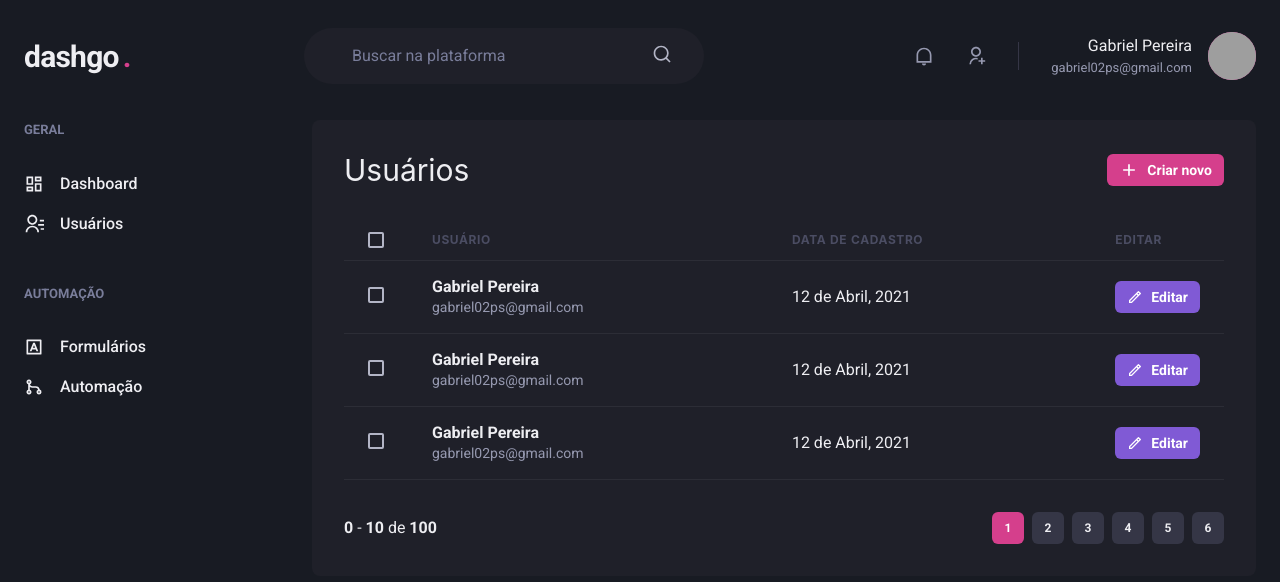
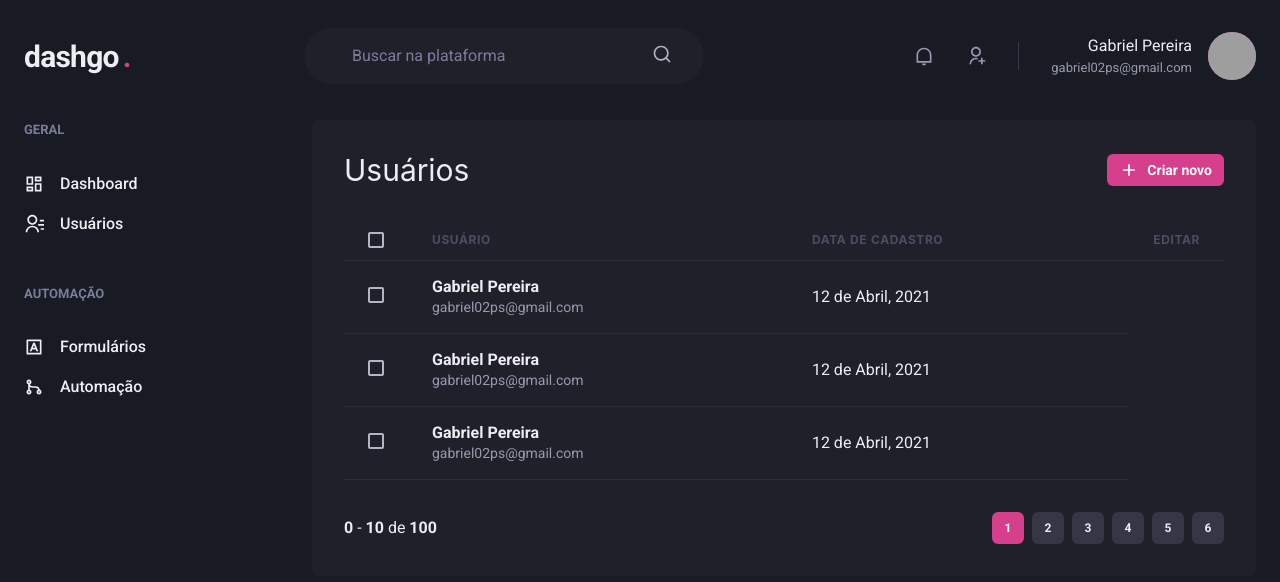
Before and after one commit to Gabriel02ps/dashgo, a Next.js app: page /users in a window 1280 px wide. Shown: the top 582 px of the page. Built offline with nearby package versions, Linux system fonts and the light colour scheme; grey boxes are pictures that could not be loaded.

Commit message:
implementing responsiveness

```diff
--- a/src/components/Graphics/Graphic.tsx
+++ b/src/components/Graphics/Graphic.tsx
@@ -65,7 +65,7 @@
 export default function Graphic({ name }: GrapichProps) {
   return (
     <Box
-      padding='8'
+      padding={['6' , '8']}
       bg='gray.800'
       borderRadius={8}
       paddingBottom='4'
--- a/src/components/Header/Logo.tsx
+++ b/src/components/Header/Logo.tsx
@@ -3,7 +3,7 @@
 export default function Logo() {
   return (
     <Text
-        fontSize='3xl'
+        fontSize={['2xl' , '3xl']}
         fontWeight='bold'
         letterSpacing='tight'
         width='64'
--- a/src/components/Header/NotificationsNav.tsx
+++ b/src/components/Header/NotificationsNav.tsx
@@ -4,9 +4,9 @@
 export default function NotificationsNav() {
   return (
     <HStack
-          spacing='8'
-          marginX='8'
-          paddingRight='8'
+          spacing={['6', '8']}
+          marginX={['6', '8']}
+          paddingRight={['6', '8']}
           paddingY='1'
           color='gray.300'
           borderRightWidth={1}
--- a/src/components/Header/Profile.tsx
+++ b/src/components/Header/Profile.tsx
@@ -1,17 +1,19 @@
 import { Avatar, Box, Flex, Text } from '@chakra-ui/react'
-import React from 'react'
 
-export default function Profile() {
+interface ProfileProps {
+  showProfileData?: boolean;
+}
+export default function Profile({ showProfileData = true }: ProfileProps) {
   return (
-    <Flex
-          alignItems='center'
-        >
+    <Flex alignItems='center'>
+      { showProfileData && (
         <Box marginRight='4' textAlign='right'>
         <Text>Gabriel Pereira</Text>
         <Text color='gray.300' fontSize='small'>
           gabriel02ps@gmail.com
         </Text>
       </Box>
+      )}
 
       <Avatar size='md' name='Gabriel Pereira' src='https://github.com/gabriel02ps.png'/>
     </Flex>
--- a/src/components/Header/index.tsx
+++ b/src/components/Header/index.tsx
@@ -1,4 +1,6 @@
-import { Flex} from "@chakra-ui/react"
+import { Flex, Icon, IconButton, useBreakpointValue} from "@chakra-ui/react"
+import { RiMenuLine } from "react-icons/ri"
+import { useSidebarDrawer } from "../../contexts/SidebarDrawerContext"
 import Logo from "./Logo"
 import NotificationsNav from "./NotificationsNav"
 import Profile from "./Profile"
@@ -6,6 +8,13 @@
 
 
 export default function Header() {
+  const { onOpen } = useSidebarDrawer()
+
+  const isWideVersion = useBreakpointValue({
+    base: false,
+    lg: true,
+  })
+
   return (
     <Flex
       as='header'
@@ -17,13 +26,25 @@
       paddingX='6'
       alignItems='center'
     >
+      {!isWideVersion && (
+        <IconButton
+          aria-label='Open navigation'
+          icon={<Icon as={RiMenuLine}/>}
+          fontSize='24'
+          variant='unstyled'
+          onClick={onOpen}
+          marginRight='2'
+        >
+        </IconButton>
+      )}
+
       <Logo />
 
-      <Search />
+      { isWideVersion && <Search />}
 
       <Flex alignItems='center' marginLeft='auto'>
         <NotificationsNav />
-        <Profile />
+        <Profile showProfileData={isWideVersion}/>
       </Flex>
 
     </Flex>
--- a/src/components/Pagination/index.tsx
+++ b/src/components/Pagination/index.tsx
@@ -4,7 +4,7 @@
 export default function Pagination() {
   return (
     <Stack
-      direction='row'
+      direction={['column' ,'row']}
       marginTop='8'
       justifyContent='space-between'
       alignItems='center'
--- /dev/null
+++ b/src/components/Sidebar/SidebarNav.tsx
@@ -0,0 +1,23 @@
+import { Stack } from '@chakra-ui/react'
+import React from 'react'
+import { RiContactsLine, RiDashboardLine, RiGitMergeLine, RiInputMethodLine } from 'react-icons/ri'
+import NavLink from './NavLink'
+import NavSection from './NavSection'
+
+export default function SidebarNav() {
+  return (
+    <Stack spacing='12' alignItems='flex-start'>
+
+        <NavSection title='geral'>
+          <NavLink icon={RiDashboardLine}>Dashboard</NavLink>
+          <NavLink icon={RiContactsLine}>Usuários</NavLink>
+        </NavSection>
+
+        <NavSection title='automação'>
+          <NavLink icon={RiInputMethodLine}>Formulários</NavLink>
+          <NavLink icon={RiGitMergeLine}>Automação</NavLink>
+        </NavSection>
+
+      </Stack>
+  )
+}
--- /dev/null
+++ b/src/contexts/SidebarDrawerContext.tsx
@@ -0,0 +1,28 @@
+import { useDisclosure, UseDisclosureReturn } from "@chakra-ui/react";
+import { useRouter } from "next/router";
+import { createContext, ReactNode, useContext, useEffect } from "react";
+
+interface sidebarDrawerProviderProps {
+  children: ReactNode;
+}
+
+type SidebarDrawerContextData = UseDisclosureReturn
+
+const SidebarDrawerContext = createContext({} as SidebarDrawerContextData);
+
+export function SidebarDrawerProvider({ children }: sidebarDrawerProviderProps) {
+  const disclosure = useDisclosure()
+  const router = useRouter()
+
+  useEffect(() => {
+    disclosure.onClose()
+  }, [router.asPath])
+
+  return (
+    <SidebarDrawerContext.Provider value={disclosure}>
+      {children}
+    </SidebarDrawerContext.Provider>
+  )
+}
+
+export const useSidebarDrawer = () => useContext(SidebarDrawerContext)
--- a/src/pages/_app.tsx
+++ b/src/pages/_app.tsx
@@ -1,11 +1,14 @@
 import {AppProps} from 'next/app'
 import {ChakraProvider} from '@chakra-ui/react'
 import { theme } from '../styles/theme'
+import { SidebarDrawerProvider } from '../contexts/SidebarDrawerContext'
 
 function MyApp({ Component, pageProps }: AppProps) {
   return(
   <ChakraProvider theme={theme}>
-    <Component {...pageProps} />
+    <SidebarDrawerProvider>
+      <Component {...pageProps} />
+    </SidebarDrawerProvider>
   </ChakraProvider>
   )
 }
--- a/src/pages/users/create.tsx
+++ b/src/pages/users/create.tsx
@@ -18,18 +18,18 @@
       >
         <Sidebar />
 
-        <Box flex='1' borderRadius={8} bg='gray.800' padding='8'>
+        <Box flex='1' borderRadius={8} bg='gray.800' padding={['6' , '8']}>
           <Heading size='lg' fontWeight='normal'>Criar usuário</Heading>
 
           <Divider marginY='6' borderColor='gray.700'/>
 
           <VStack spacing='8'>
-            <SimpleGrid minChildWidth='240px' spacing='8' width='100%'>
+            <SimpleGrid minChildWidth='240px' spacing={['6' , '8']} width='100%'>
               <Input name='name' label='Nome completo'/>
               <Input name='email' type='email' label='Email'/>
             </SimpleGrid>
 
-            <SimpleGrid minChildWidth='240px' spacing='8' width='100%'>
+            <SimpleGrid minChildWidth='240px' spacing={['6' , '8']} width='100%'>
               <Input name='password' type='password' label='Senha'/>
               <Input name='password_confirmation' type='password' label='Confirme sua senha'/>
             </SimpleGrid>
--- a/src/pages/users/index.tsx
+++ b/src/pages/users/index.tsx
@@ -1,10 +1,15 @@
-import { Box, Button, Checkbox, Flex, Heading, Icon, Table, Tbody, Td, Text, Th, Thead, Tr } from "@chakra-ui/react";
+import { Box, Button, Checkbox, Flex, Heading, Icon, Table, Tbody, Td, Text, Th, Thead, Tr, useBreakpointValue } from "@chakra-ui/react";
 import { RiAddLine, RiPencilLine } from "react-icons/ri";
 import Header from "../../components/Header";
 import Pagination from "../../components/Pagination";
 import { Sidebar } from "../../components/Sidebar";
 
 export default function UserList() {
+  const isWideVersion = useBreakpointValue({
+    base: false,
+    lg: true,
+  })
+
   return (
     <Box>
       <Header />
@@ -30,89 +35,53 @@
           <Table colorScheme='whiteAlpha'>
             <Thead>
               <Tr>
-                <Th paddingX='6' color='gray.300' width='8'>
+                <Th paddingX={['4', '4', '6' ]} color='gray.300' width='8'>
                   <Checkbox colorScheme='pink'/>
                 </Th>
                 <Th>Usuário</Th>
-                <Th>Data de cadastro</Th>
-                <Th width='8'>Editar</Th>
+                { isWideVersion && <Th>Data de cadastro</Th>}
+                { isWideVersion && <Th width='8'>Editar</Th>}
               </Tr>
             </Thead>
             <Tbody>
               <Tr>
-                <Td paddingX='6'>
+                <Td paddingX={['4', '4', '6' ]} >
                   <Checkbox colorScheme='pink'/>
                 </Td>
-                <Td paddingX='6'>
+                <Td paddingX={['4', '4', '6' ]} >
                   <Box>
                     <Text fontWeight='bold'>Gabriel Pereira</Text>
                     <Text fontSize='sm' color='gray.300'>gabriel02ps@gmail.com</Text>
                   </Box>
                 </Td>
-                <Td>12 de Abril, 2021</Td>
-                <Td>
-                 <Button
-                    as='a'
-                    size='sm'
-                    fontSize='sm'
-                    colorScheme='purple'
-                    leftIcon={<Icon
-                    as={RiPencilLine}
-                    fontSize='16'/>}
-                  >
-                     Editar
-                 </Button>
-                </Td>
+                { isWideVersion && <Td>12 de Abril, 2021</Td>}
+
               </Tr>
               <Tr>
-                <Td paddingX='6'>
+                <Td paddingX={['4', '4', '6' ]} >
                   <Checkbox colorScheme='pink'/>
                 </Td>
-                <Td paddingX='6'>
+                <Td paddingX={['4', '4', '6' ]} >
                   <Box>
                     <Text fontWeight='bold'>Gabriel Pereira</Text>
                     <Text fontSize='sm' color='gray.300'>gabriel02ps@gmail.com</Text>
                   </Box>
                 </Td>
-                <Td>12 de Abril, 2021</Td>
-                <Td>
-                 <Button
-                    as='a'
-                    size='sm'
-                    fontSize='sm'
-                    colorScheme='purple'
-                    leftIcon={<Icon
-                    as={RiPencilLine}
-                    fontSize='16'/>}
-                  >
-                     Editar
-                 </Button>
-                </Td>
+                { isWideVersion && <Td>12 de Abril, 2021</Td>}
+
               </Tr>
               <Tr>
-                <Td paddingX='6'>
+                <Td paddingX={['4', '4', '6' ]} >
                   <Checkbox colorScheme='pink'/>
                 </Td>
-                <Td paddingX='6'>
+                <Td paddingX={['4', '4', '6' ]} >
                   <Box>
                     <Text fontWeight='bold'>Gabriel Pereira</Text>
                     <Text fontSize='sm' color='gray.300'>gabriel02ps@gmail.com</Text>
                   </Box>
                 </Td>
-                <Td>12 de Abril, 2021</Td>
-                <Td>
-                 <Button
-                    as='a'
-                    size='sm'
-                    fontSize='sm'
-                    colorScheme='purple'
-                    leftIcon={<Icon
-                    as={RiPencilLine}
-                    fontSize='16'/>}
-                  >
-                     Editar
-                 </Button>
-                </Td>
+                { isWideVersion && <Td>12 de Abril, 2021</Td>}
+
               </Tr>
             </Tbody>
           </Table>
```
Also changed, not shown: src/components/Sidebar/index.tsx (+29 -17 lines). Lines whose indentation alone changed are shown as unchanged.
